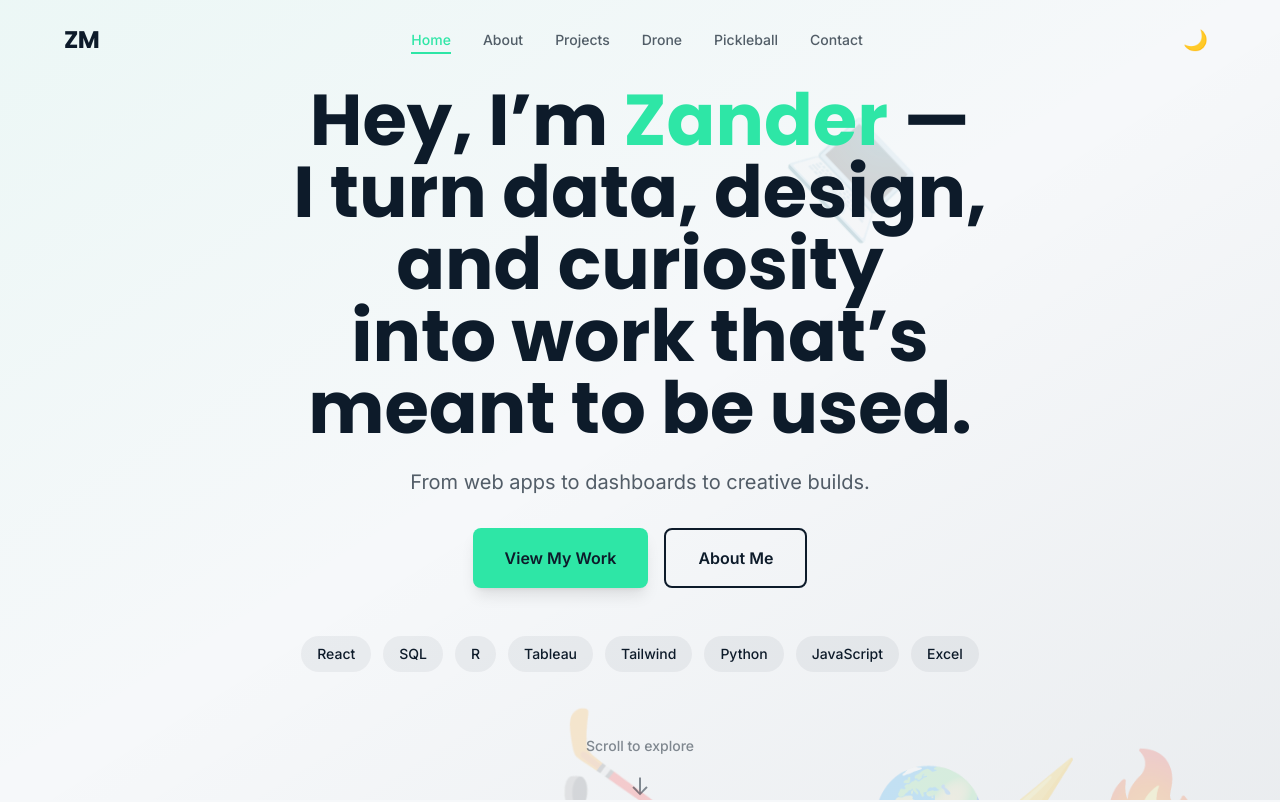
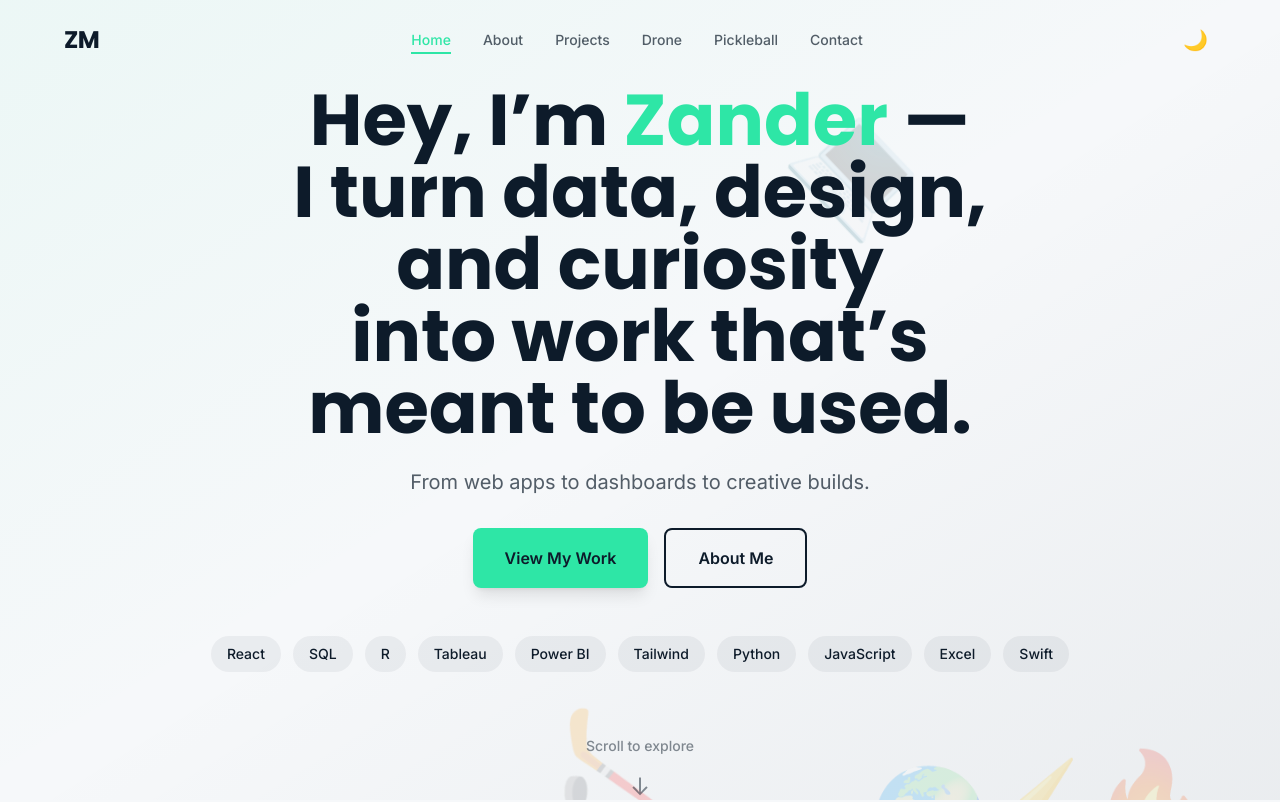
Before and after one commit to Zander-M75/Personal-Website, a React (Vite) app: page / in a window 1280 px wide. Shown: the top 802 px of the page. Built offline with nearby package versions, Linux system fonts and the light colour scheme.

Commit message:
Add Power BI and Swift to hero tech stack
Co-Authored-By: Claude Opus 5.5 <noreply@anthropic.com>

```diff
--- a/src/components/Hero.jsx
+++ b/src/components/Hero.jsx
@@ -6,10 +6,12 @@ const techStack = [
   'SQL',
   'R',
   'Tableau',
+  'Power BI',
   'Tailwind',
   'Python',
   'JavaScript',
   'Excel',
+  'Swift',
 ];
 
 const container = {
```
